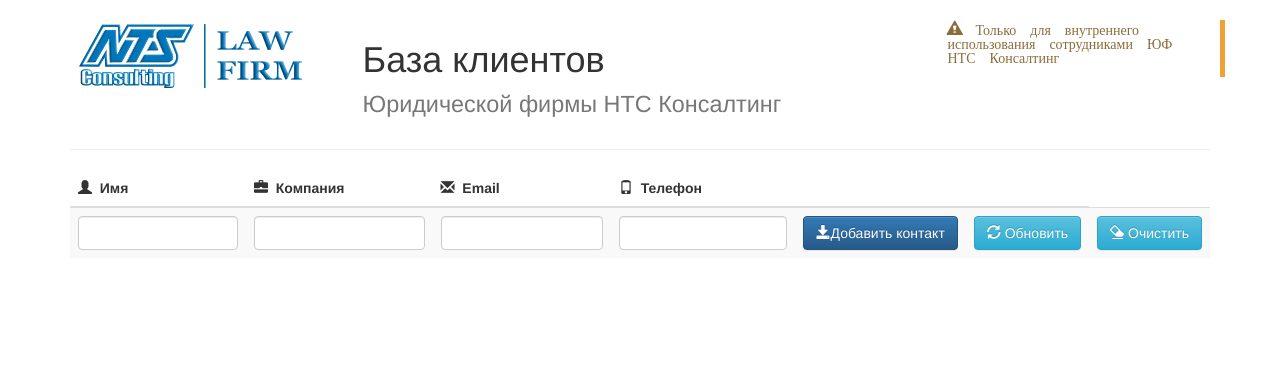
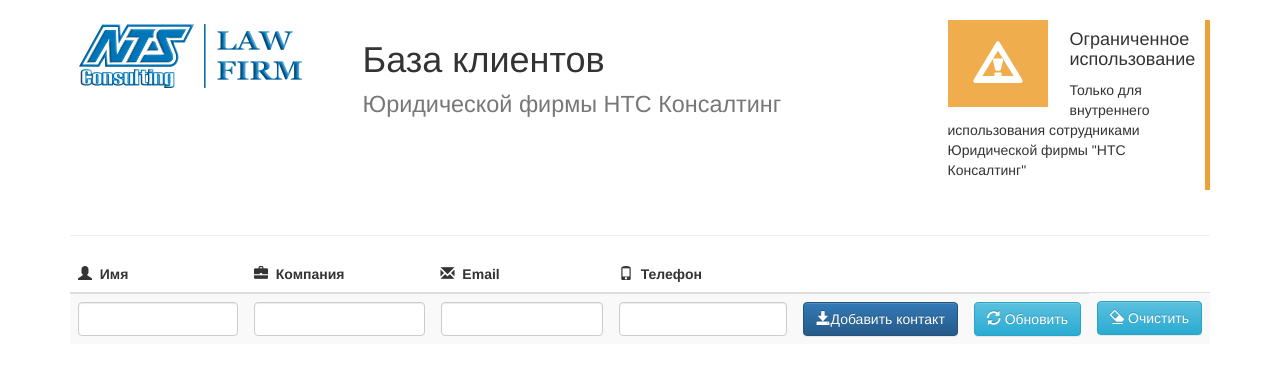
Before and after one commit to alminin/contactlistapp, a website: page public/index.html in a window 1280 px wide. Drawn offline with nearby package versions, Linux system fonts and the light colour scheme; no server answers.

Commit message:
bloquote-warnng added

```diff
--- a/public/index.html
+++ b/public/index.html
@@ -22,8 +22,17 @@
 				<h1>База клиентов<br>
 					<small>Юридической фирмы НТС Консалтинг</small></h1>
 			</div>
-			<div class="col-sm-3 blockquote-box blockquote-warning clearfix">
-				<p class="text-warning"><span class="glyphicon glyphicon-alert">&nbsp;Только для внутреннего использования сотрудниками ЮФ НТС Консалтинг</span></p>
+			<div class="col-sm-3">
+				<div class="blockquote-box blockquote-warning clearfix">
+                	<div class="square pull-left">
+                    	<span class="glyphicon glyphicon-warning-sign glyphicon-lg"></span>
+                	</div>
+                	<h4>
+                    	Ограниченное использование</h4>
+                	<p>
+                    	Только для внутреннего использования сотрудниками Юридической фирмы "НТС Консалтинг"
+                	</p>
+            	</div>
 			</div>
 		</div>
 		<hr>
```
